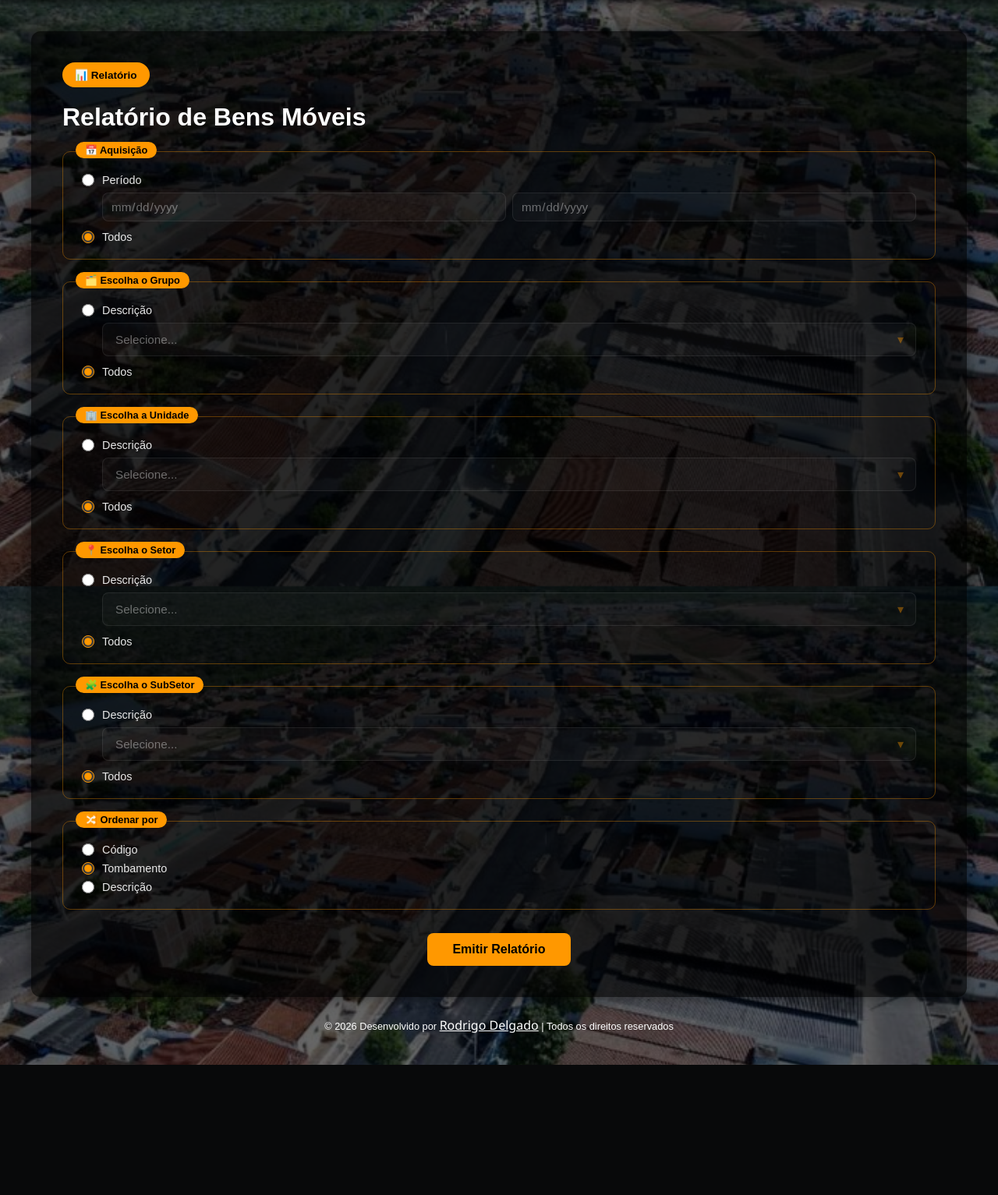
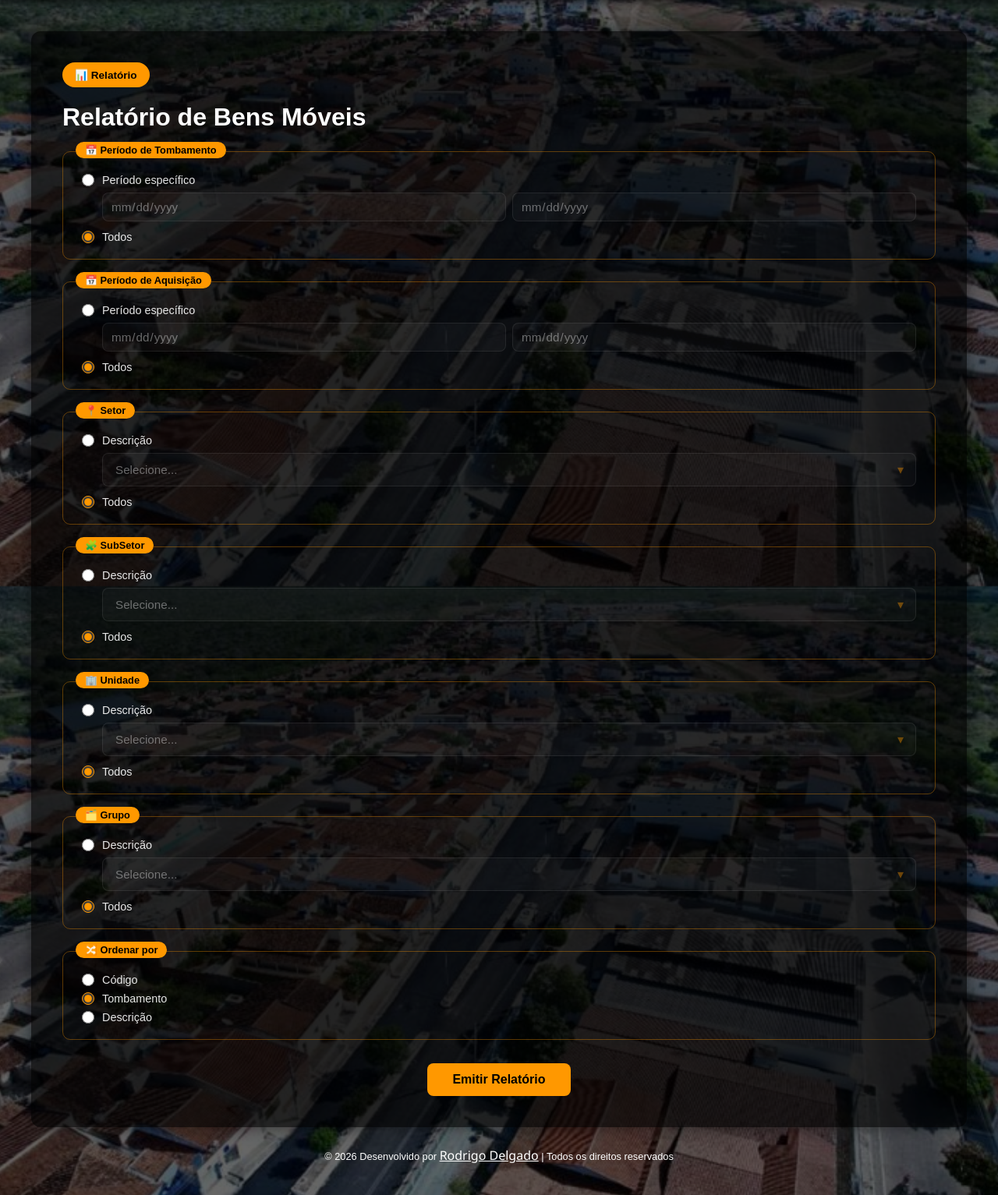
Before and after one commit to delgadoz/sis-tombamento, a PHP site: page /painel/relatorio-bens-moveis in a window 1280 px wide. Shown: the part 48-1581 px from the top of the page at 78% size. Before the commit the page ends 1414 px from the top, so only its background shows below. Run offline with PHP 8.4, Linux system fonts and the light colour scheme; the visitor is signed in with stand-in values (Sample User, id 1); data that the repository does not hold is empty.

Commit message:
adicionado filtro periodo de tombamento e reordenacao de groupbox

```diff
--- a/painel/gerar-relatorio-bens-moveis.php
+++ b/painel/gerar-relatorio-bens-moveis.php
@@ -1,6 +1,6 @@
 <?php
 session_start();
-require_once 'conexao.php'; // arquivo de conexão PDO
+require_once 'conexao.php';
 
 // Requer o autoload do Composer (necessário: composer require dompdf/dompdf)
 require_once 'vendor/autoload.php';
--- a/painel/relatorio-bens-moveis.php
+++ b/painel/relatorio-bens-moveis.php
@@ -280,13 +280,32 @@ $subsetores = $stmtSubsetores->fetchAll(PDO::FETCH_COLUMN);
 
                 <div class="filtros-lista">
 
-                    <!-- AQUISIÇÃO -->
+					                    <!-- PERÍODO DE TOMBAMENTO -->
                     <div class="group-box">
-                        <span class="legend">📅 Aquisição</span>
+                        <span class="legend">📅 Período de Tombamento </span>
+
+                        <div class="radio-linha">
+                            <input type="radio" id="tombamento_periodo" name="tombamento_filtro" value="periodo" onchange="atualizarCampo(this)">
+                            <label for="tombamento_periodo">Período específico</label>
+                        </div>
+                        <div class="campo-selecao periodo-datas">
+                            <input type="date" name="data_tombamento_inicio" disabled>
+                            <input type="date" name="data_tombamento_fim" disabled>
+                        </div>
+
+                        <div class="radio-linha">
+                            <input type="radio" id="tombamento_todos" name="tombamento_filtro" value="todos" checked>
+                            <label for="tombamento_todos">Todos</label>
+                        </div>
+                    </div>
+
+					                    <!-- PERÍODO DE AQUISIÇÃO -->
+                    <div class="group-box">
+                        <span class="legend">📅 Período de Aquisição</span>
 
                         <div class="radio-linha">
                             <input type="radio" id="aquisicao_periodo" name="aquisicao_filtro" value="periodo" onchange="atualizarCampo(this)">
-                            <label for="aquisicao_periodo">Período</label>
+                            <label for="aquisicao_periodo">Período específico</label>
                         </div>
                         <div class="campo-selecao periodo-datas">
                             <input type="date" name="data_inicio" disabled>
@@ -299,59 +318,9 @@ $subsetores = $stmtSubsetores->fetchAll(PDO::FETCH_COLUMN);
                         </div>
                     </div>
 
-                    <!-- GRUPO -->
-                    <div class="group-box">
-                        <span class="legend">🗂️ Escolha o Grupo</span>
-
-                        <div class="radio-linha">
-                            <input type="radio" id="grupo_descricao" name="grupo_filtro" value="descricao" onchange="atualizarCampo(this)">
-                            <label for="grupo_descricao">Descrição</label>
-                        </div>
-                        <div class="campo-selecao">
-                            <div class="select-wrapper">
-                                <select name="grupo_valor" disabled>
-                                    <option value="" disabled selected>Selecione...</option>
-                                    <?php foreach ($grupos as $grupo): ?>
-                                        <option value="<?= htmlspecialchars($grupo) ?>"><?= htmlspecialchars($grupo) ?></option>
-                                    <?php endforeach; ?>
-                                </select>
-                            </div>
-                        </div>
-
-                        <div class="radio-linha">
-                            <input type="radio" id="grupo_todos" name="grupo_filtro" value="todos" checked>
-                            <label for="grupo_todos">Todos</label>
-                        </div>
-                    </div>
-
-                    <!-- UNIDADE -->
-                    <div class="group-box">
-                        <span class="legend">🏢 Escolha a Unidade</span>
-
-                        <div class="radio-linha">
-                            <input type="radio" id="unidade_descricao" name="unidade_filtro" value="descricao" onchange="atualizarCampo(this)">
-                            <label for="unidade_descricao">Descrição</label>
-                        </div>
-                        <div class="campo-selecao">
-                            <div class="select-wrapper">
-                                <select name="unidade_valor" disabled>
-                                    <option value="" disabled selected>Selecione...</option>
-                                    <?php foreach ($unidades as $unidade): ?>
-                                        <option value="<?= htmlspecialchars($unidade) ?>"><?= htmlspecialchars($unidade) ?></option>
-                                    <?php endforeach; ?>
-                                </select>
-                            </div>
-                        </div>
-
-                        <div class="radio-linha">
-                            <input type="radio" id="unidade_todos" name="unidade_filtro" value="todos" checked>
-                            <label for="unidade_todos">Todos</label>
-                        </div>
-                    </div>
-
                     <!-- SETOR -->
                     <div class="group-box">
-                        <span class="legend">📍 Escolha o Setor</span>
+                        <span class="legend">📍 Setor</span>
 
                         <div class="radio-linha">
                             <input type="radio" id="setor_descricao" name="setor_filtro" value="descricao" onchange="atualizarCampo(this)">
@@ -376,7 +345,7 @@ $subsetores = $stmtSubsetores->fetchAll(PDO::FETCH_COLUMN);
 
                     <!-- SUBSETOR -->
                     <div class="group-box">
-                        <span class="legend">🧩 Escolha o SubSetor</span>
+                        <span class="legend">🧩 SubSetor</span>
 
                         <div class="radio-linha">
                             <input type="radio" id="subsetor_descricao" name="subsetor_filtro" value="descricao" onchange="atualizarCampo(this)">
@@ -396,6 +365,56 @@ $subsetores = $stmtSubsetores->fetchAll(PDO::FETCH_COLUMN);
                         <div class="radio-linha">
                             <input type="radio" id="subsetor_todos" name="subsetor_filtro" value="todos" checked>
                             <label for="subsetor_todos">Todos</label>
+                        </div>
+                    </div>
+
+					                    <!-- UNIDADE -->
+                    <div class="group-box">
+                        <span class="legend">🏢 Unidade</span>
+
+                        <div class="radio-linha">
+                            <input type="radio" id="unidade_descricao" name="unidade_filtro" value="descricao" onchange="atualizarCampo(this)">
+                            <label for="unidade_descricao">Descrição</label>
+                        </div>
+                        <div class="campo-selecao">
+                            <div class="select-wrapper">
+                                <select name="unidade_valor" disabled>
+                                    <option value="" disabled selected>Selecione...</option>
+                                    <?php foreach ($unidades as $unidade): ?>
+                                        <option value="<?= htmlspecialchars($unidade) ?>"><?= htmlspecialchars($unidade) ?></option>
+                                    <?php endforeach; ?>
+                                </select>
+                            </div>
+                        </div>
+
+                        <div class="radio-linha">
+                            <input type="radio" id="unidade_todos" name="unidade_filtro" value="todos" checked>
+                            <label for="unidade_todos">Todos</label>
+                        </div>
+                    </div>
+
+					                   <!-- GRUPO -->
+                    <div class="group-box">
+                        <span class="legend">🗂️ Grupo</span>
+
+                        <div class="radio-linha">
+                            <input type="radio" id="grupo_descricao" name="grupo_filtro" value="descricao" onchange="atualizarCampo(this)">
+                            <label for="grupo_descricao">Descrição</label>
+                        </div>
+                        <div class="campo-selecao">
+                            <div class="select-wrapper">
+                                <select name="grupo_valor" disabled>
+                                    <option value="" disabled selected>Selecione...</option>
+                                    <?php foreach ($grupos as $grupo): ?>
+                                        <option value="<?= htmlspecialchars($grupo) ?>"><?= htmlspecialchars($grupo) ?></option>
+                                    <?php endforeach; ?>
+                                </select>
+                            </div>
+                        </div>
+
+                        <div class="radio-linha">
+                            <input type="radio" id="grupo_todos" name="grupo_filtro" value="todos" checked>
+                            <label for="grupo_todos">Todos</label>
                         </div>
                     </div>
 
```
